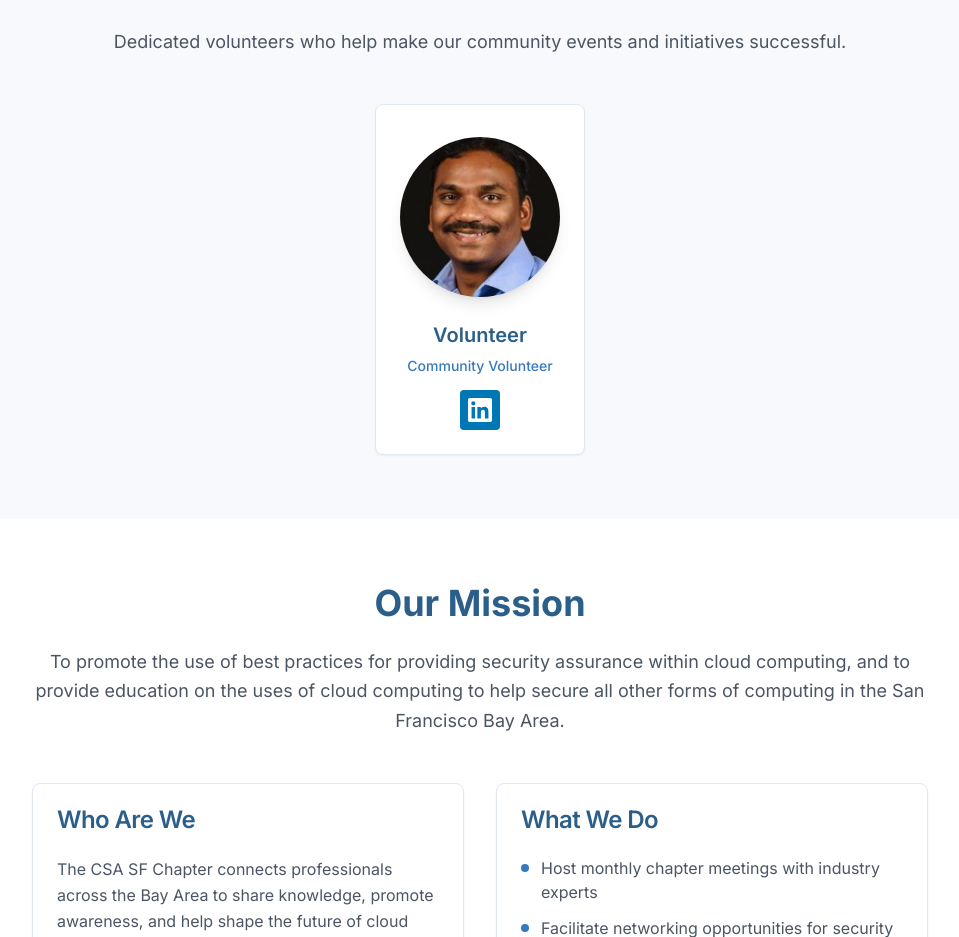
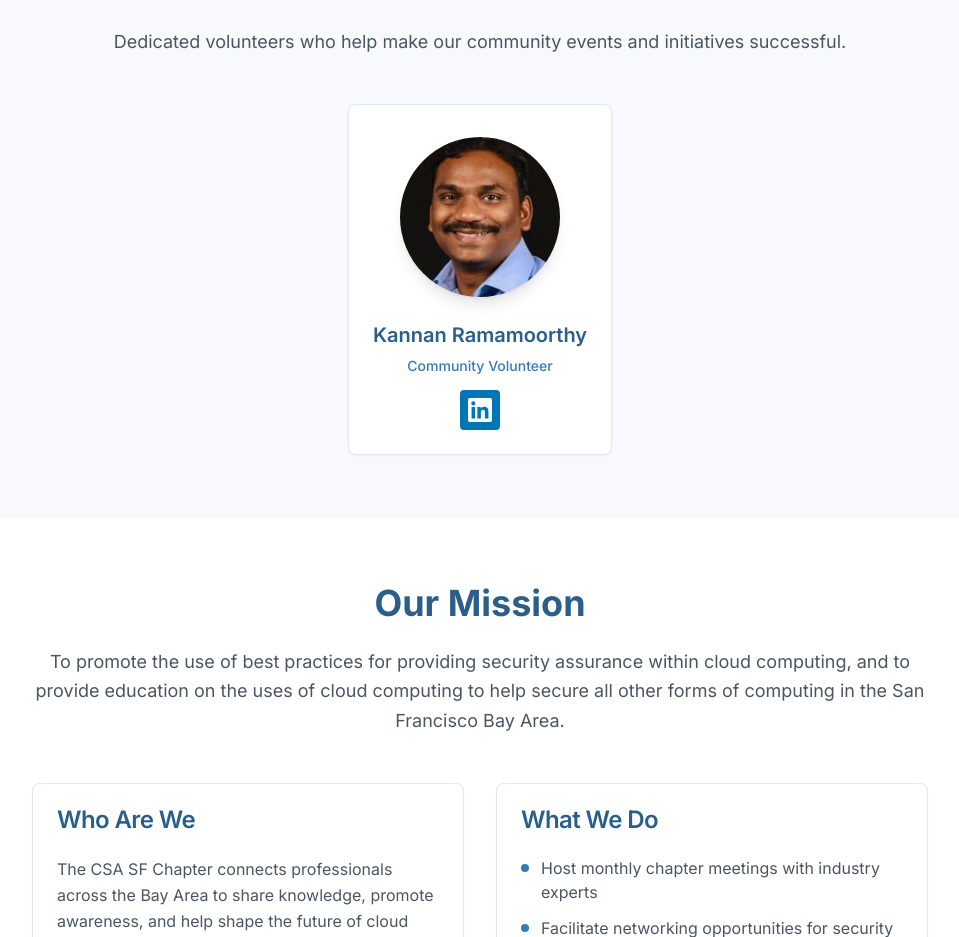
Before and after one commit to csa-sfo/csa-sfo-website-frontend, a React (Vite) app: page /about in a window 1280 px wide. Shown: the part 2200-3137 px from the top of the page, without its empty margins (160-1119 px from the left). Built offline with nearby package versions, Linux system fonts and the light colour scheme; no server answers.

Commit message:
Added Volunteer in the about page

```diff
--- a/src/pages/About.tsx
+++ b/src/pages/About.tsx
@@ -53,8 +53,9 @@ const advisoryMembers = [
 
 const volunteers = [
   {
+    name: "Kannan Ramamoorthy",
     role: "Community Volunteer",
-    linkedin: "https://www.linkedin.com/in/volunteer1",
+    linkedin: "https://www.linkedin.com/in/kannan-ramamoorthy-oscp-ceh-75477a62/",
     image: "/Volunteers-pictures/volunteer1.jpg"
   }
 ];
@@ -288,7 +289,7 @@ export default function About() {
                       className="w-40 h-40 rounded-full mx-auto mb-6 object-cover shadow-lg"
                     />
                     <h3 className="text-xl font-semibold text-csa-navy mb-2">
-                      Volunteer
+                      {volunteer.name}
                     </h3>
                     <p className="text-csa-blue font-medium mb-4 text-sm leading-tight">{volunteer.role}</p>
                     <a
```
